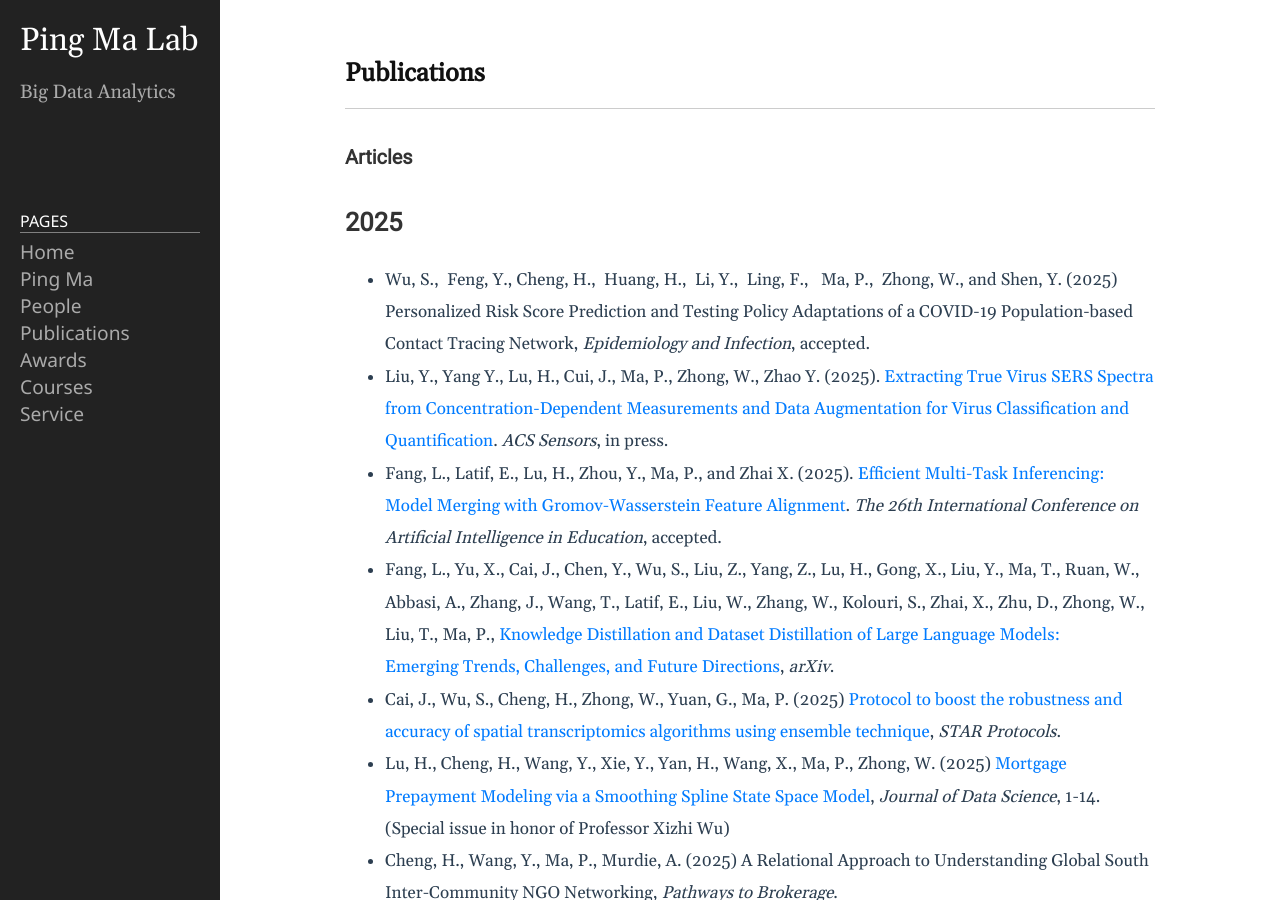
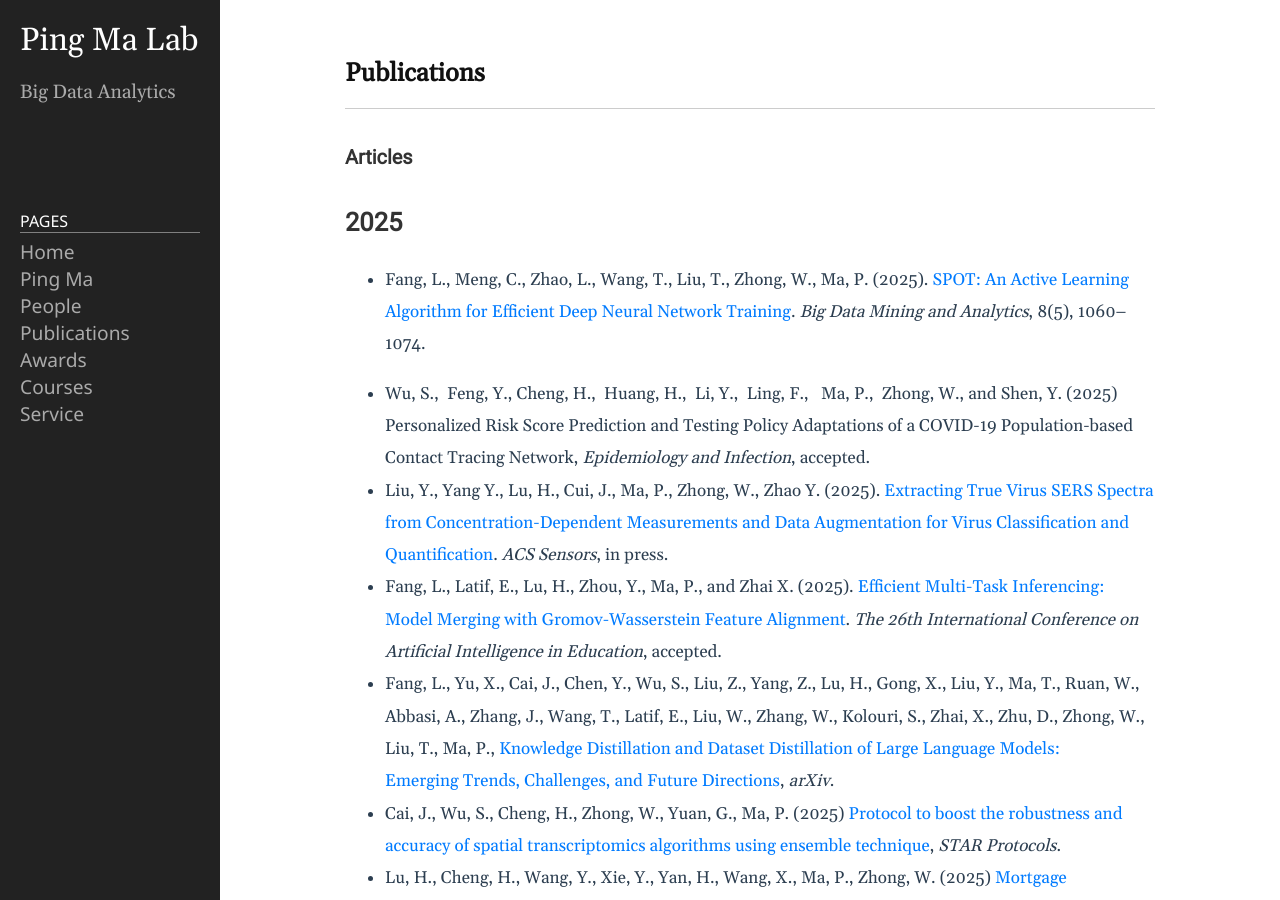
Before and after one commit to BDALpingio/BDALpingio.github.io, a Jekyll site: the page built from 3_publications.md, in a window 1280 px wide and 900 px high. Built offline with Jekyll 4.4.1, drawn with Linux system fonts in a browser that asks for light colours.

Commit message:
Update 3_publications.md

```diff
--- a/3_publications.md
+++ b/3_publications.md
@@ -8,6 +8,8 @@ permalink: /3_publications/
 
 
 ## 2025
+- Fang, L., Meng, C., Zhao, L., Wang, T., Liu, T., Zhong, W., Ma, P. (2025). [SPOT: An Active Learning Algorithm for Efficient Deep Neural Network Training](https://doi.org/10.26599/BDMA.2025.9020011). _Big Data Mining and Analytics_, 8(5), 1060–1074.
+
 - Wu, S.,  Feng, Y., Cheng, H.,  Huang, H.,  Li, Y.,  Ling, F.,   Ma, P.,  Zhong, W., and Shen, Y. (2025) Personalized Risk Score Prediction and Testing Policy Adaptations of a COVID-19 Population-based Contact Tracing Network, _Epidemiology and Infection_, accepted.
 - Liu, Y., Yang Y., Lu, H., Cui, J., Ma, P., Zhong, W., Zhao Y. (2025). [Extracting True Virus SERS Spectra from Concentration-Dependent Measurements and Data Augmentation for Virus Classification and Quantification](https://pubs.acs.org/doi/10.1021/acssensors.4c03397). _ACS Sensors_, in press.
 - Fang, L., Latif, E., Lu, H., Zhou, Y., Ma, P., and Zhai X. (2025). [Efficient Multi-Task Inferencing: Model Merging with Gromov-Wasserstein Feature Alignment](https://arxiv.org/pdf/2503.09774?). _The 26th International Conference on Artificial Intelligence in Education_, accepted.
```
